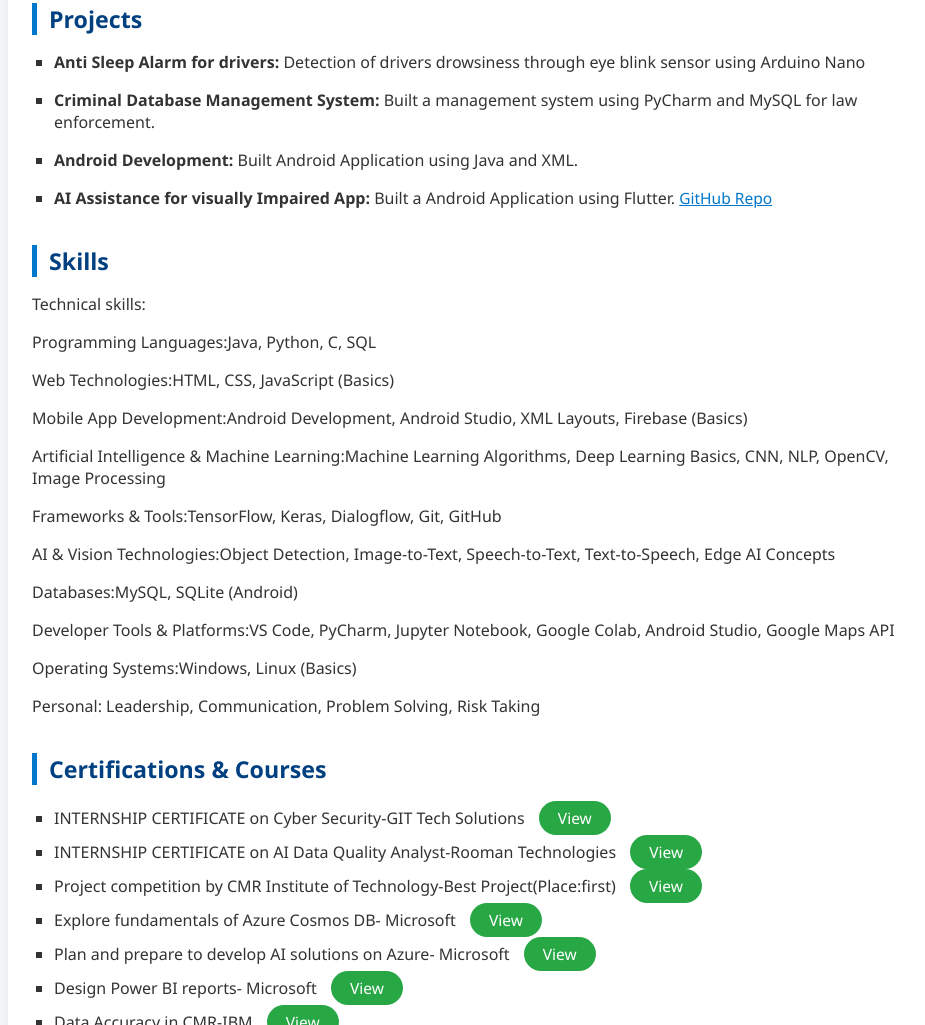
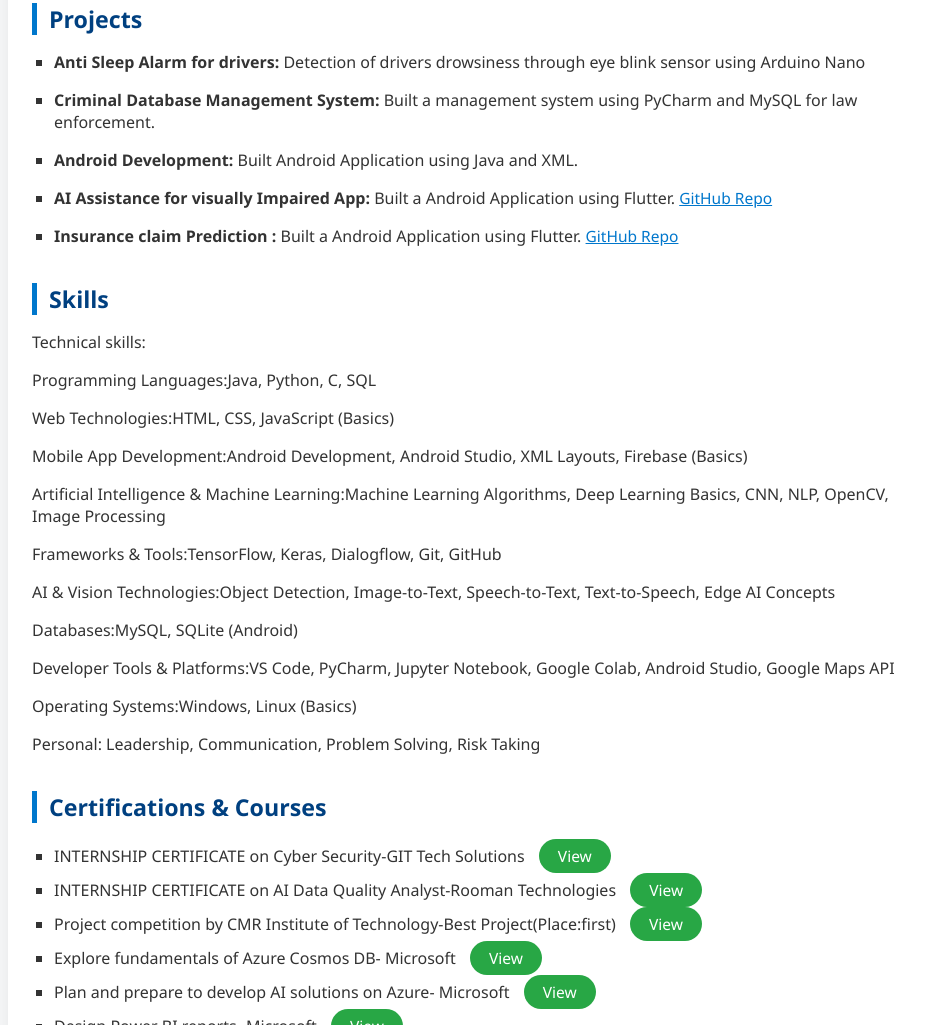
Before and after one commit to shra2115/Shravani-, a plain HTML site: page index.html in a window 1280 px wide. Shown: the part 939-1964 px from the top of the page, without its empty margins (158-1083 px from the left). Drawn offline with Linux system fonts and the light colour scheme.

Commit message:
Update index.html

```diff
--- a/index.html
+++ b/index.html
@@ -210,6 +210,9 @@
       <p><li><strong>AI Assistance for visually Impaired App:</strong> Built a Android Application using Flutter.
         <a href="https://github.com/shra2115/AI-Assistance-visually-impaired.git" target="_blank" style="color:#0077cc;font-size:0.97em;">GitHub Repo</a>
       </li></p>
+      <p><li><strong>Insurance claim Prediction :</strong> Built a Android Application using Flutter.
+        <a href="https://github.com/shra2115/AI-Assistance-visually-impaired.git" target="_blank" style="color:#0077cc;font-size:0.97em;">GitHub Repo</a>
+      </li></p>
     </ul>
   </section>
 
```
